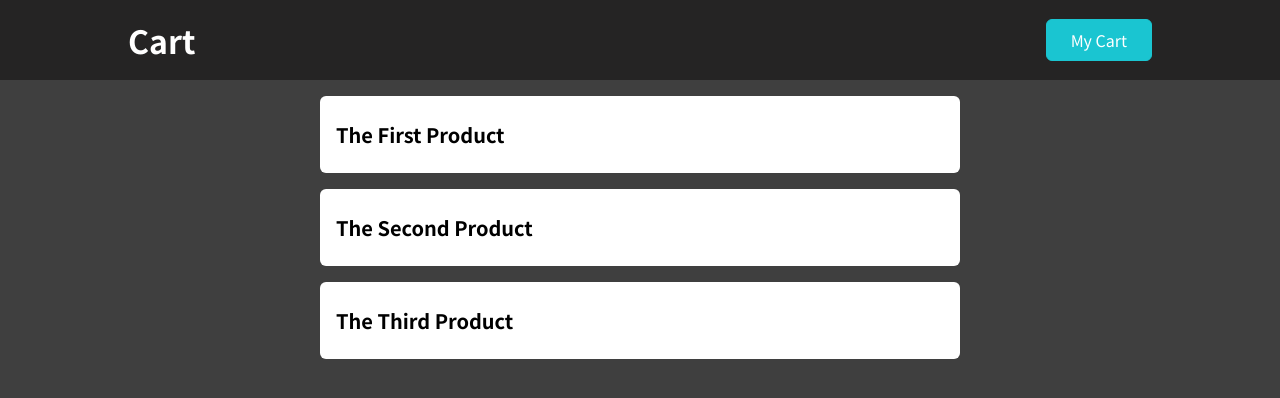
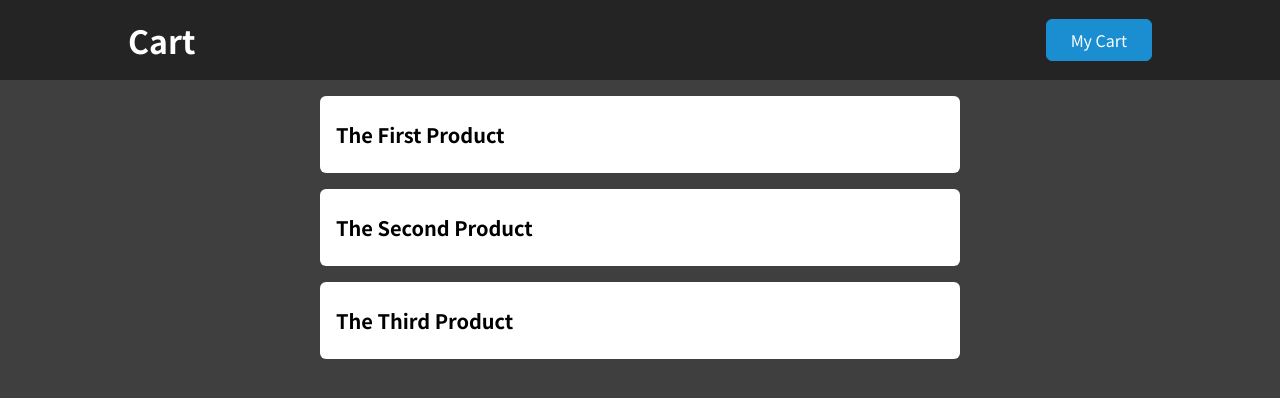
Before and after one commit to fatemeh-asgari/first-project, a React (Create React App) app: page / in a window 1280 px wide. In both pictures the pointer is over the button "My Cart". Shown: the top 398 px of the page. Built offline with nearby package versions, Linux system fonts and the light colour scheme.

Commit message:
button color changed

```diff
--- a/src/index.css
+++ b/src/index.css
@@ -25,7 +25,7 @@ button {
 
 button:hover,
 button:active {
-  background-color: #1ac5d1;
-  border-color: #1ac5d1;
+  background-color: #1a8ed1;
+  border-color: #1a8ed1;
   color: white;
 }
```
